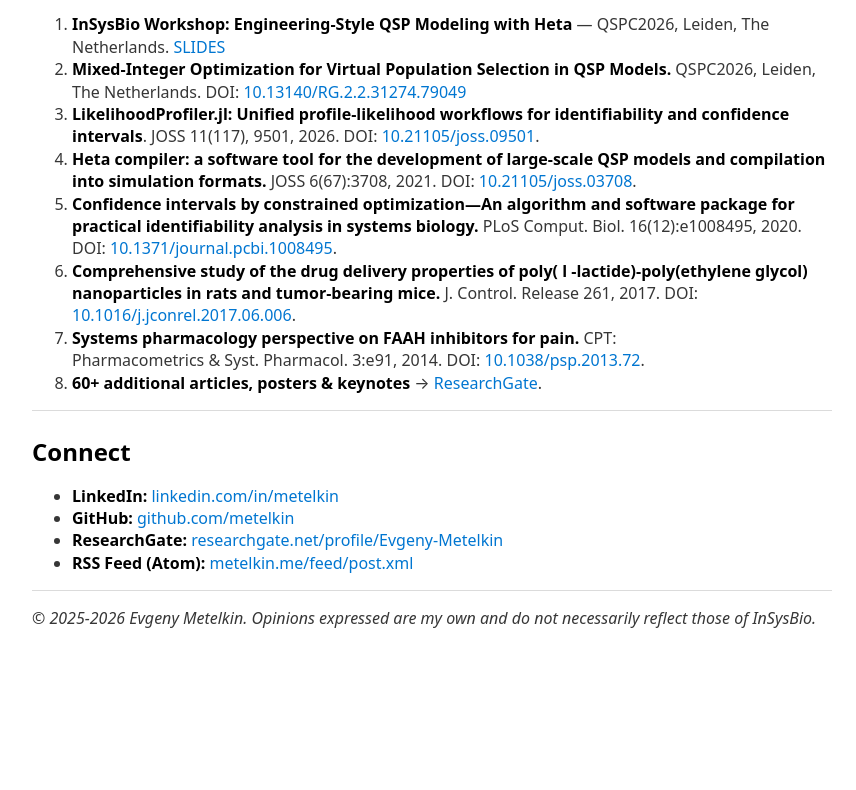
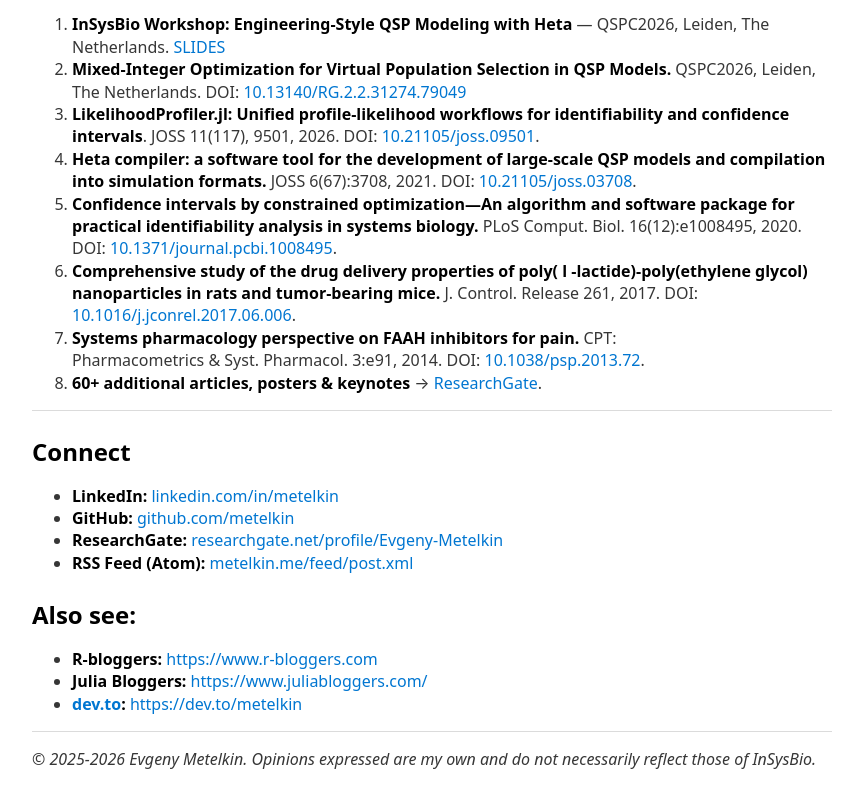
Before and after one commit to metelkin/metelkin.github.io, an Eleventy site: page content/index.md in a window 1280 px wide. Shown: the part 1920-2710 px from the top of the page, without its empty margins (208-1064 px from the left). Before the commit the page ends 2570 px from the top, so only its background shows below. Built offline with nearby package versions, Linux system fonts and the light colour scheme; Eleventy itself is replaced by a stand-in of ours; files that its build step writes are made by us from their sources; what markdown-it-link-attributes would draw is missing.

Commit message:
Also see part

```diff
--- a/content/index.md
+++ b/content/index.md
@@ -73,6 +73,13 @@ Today, as Co‑founder and Technology Director at [**InSysBio CY Ltd**](https
 - **GitHub:** [github.com/metelkin](https://github.com/metelkin)
 - **ResearchGate:** [researchgate.net/profile/Evgeny-Metelkin](https://www.researchgate.net/profile/Evgeny-Metelkin)
 - **RSS Feed (Atom):** [metelkin.me/feed/post.xml](https://metelkin.me/feed/post.xml)
+
+## Also see:
+
+- **R-bloggers:** <https://www.r-bloggers.com>
+- **Julia Bloggers:** <https://www.juliabloggers.com/>
+- **dev.to:** <https://dev.to/metelkin>
+
 ---
 
 *© 2025-{{ currentYear }} Evgeny Metelkin. Opinions expressed are my own and do not necessarily reflect those of InSysBio.*
```
Also changed, not shown: content/landscape-of-ode-solvers-in-r/img/formula.png (added).
